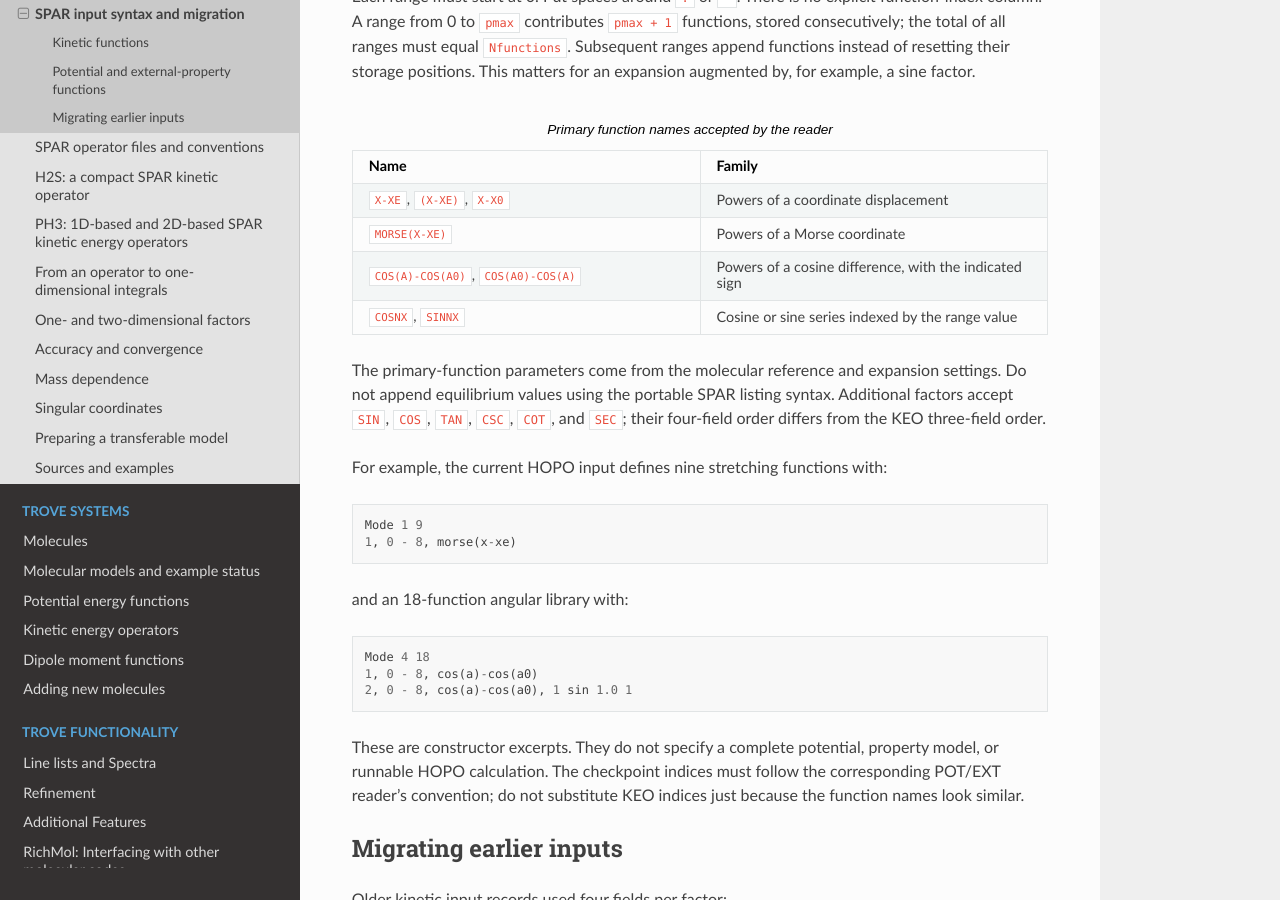
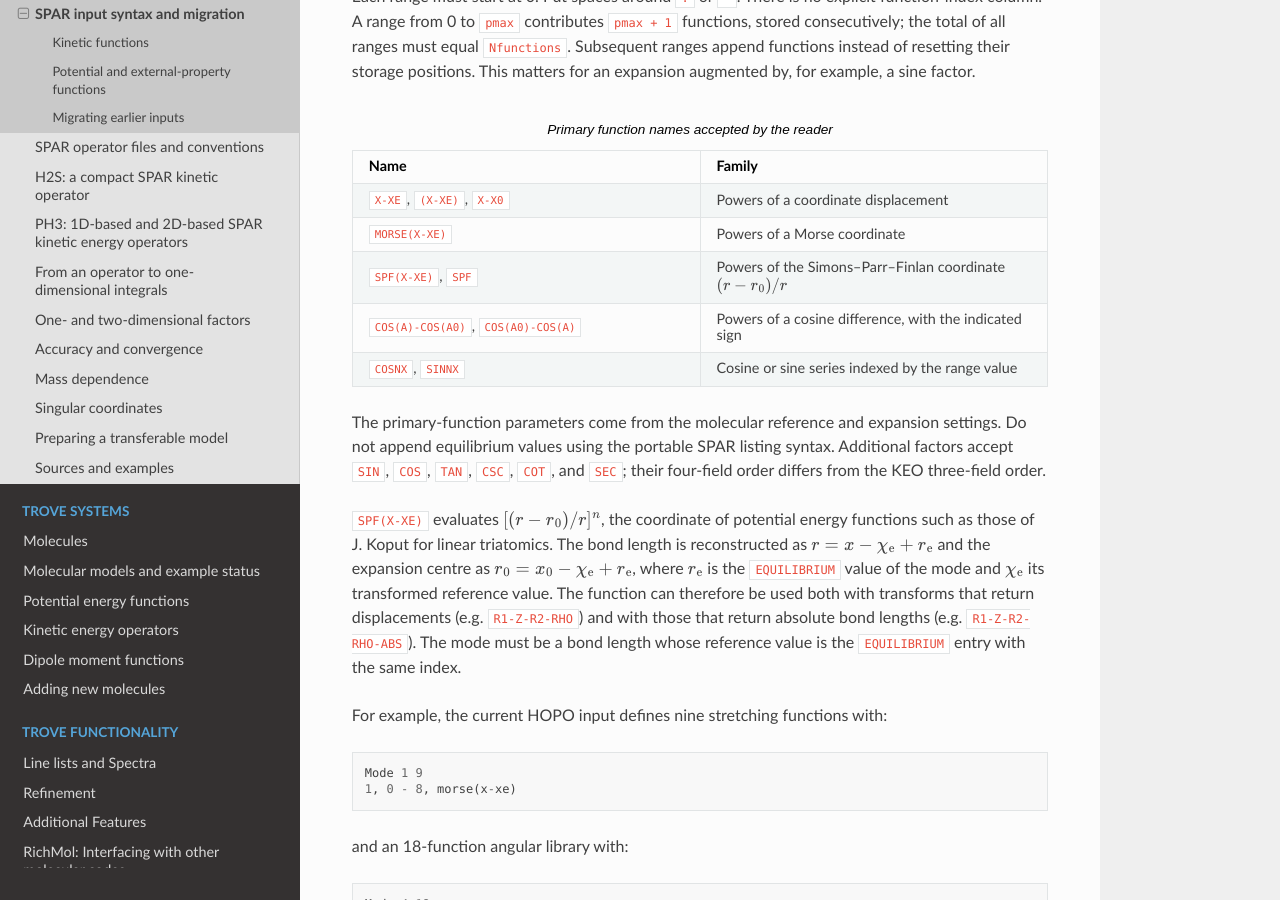
Before and after one commit to Trovemaster/TROVE, a Sphinx documentation site: the page built from docs/source/spar_input.rst, in a window 1280 px wide and 900 px high, scrolled down 1885 px. Built offline with Sphinx 7.4.7 and the Read the Docs theme 3.1.0, drawn with Linux system fonts in a browser that asks for light colours.

Commit message:
SPAR: add SPF(X-XE) basic function; fix KEO compaction and BasisRestore for restored non-rigid fields
* New POT/EXT basic function SPF(X-XE) (alias SPF): ((r-r0)/r)**n with the bond
  length reconstructed from the transformed coordinate, valid for displacement
  (R1-Z-R2-RHO) and absolute (R1-Z-R2-RHO-ABS) transforms. Needed for Koput-type
  PEFs in Simons-Parr-Finlan coordinates. Documented in spar_input.rst.
* FLCompact_and_combine_(three_)fields_sparse: limit Ncoeffmax to the number of
  coefficients of the fields. A kinetic.chk of the non-rigid EKE (e.g.
  KINETIC_XYZ_EKE_BOND) stores 6 terms while NKinOrder=8 implies 45; reading it
  at CONTROL step 2 read out of bounds and crashed (HCO+).
* BasisRestore: associate fl with trove%poten before using it in ArrayStart
  (unassociated pointer, caught with -fcheck=all).

```diff
--- a/docs/source/spar_input.rst
+++ b/docs/source/spar_input.rst
@@ -108,6 +108,8 @@ example, a sine factor.
      - Powers of a coordinate displacement
    * - ``MORSE(X-XE)``
      - Powers of a Morse coordinate
+   * - ``SPF(X-XE)``, ``SPF``
+     - Powers of the Simons--Parr--Finlan coordinate :math:`(r-r_0)/r`
    * - ``COS(A)-COS(A0)``, ``COS(A0)-COS(A)``
      - Powers of a cosine difference, with the indicated sign
    * - ``COSNX``, ``SINNX``
@@ -118,6 +120,17 @@ expansion settings. Do not append equilibrium values using the portable
 SPAR listing syntax. Additional factors accept ``SIN``, ``COS``, ``TAN``,
 ``CSC``, ``COT``, and ``SEC``; their four-field order differs from the KEO
 three-field order.
+
+``SPF(X-XE)`` evaluates :math:`[(r-r_0)/r]^n`, the coordinate of potential
+energy functions such as those of J. Koput for linear triatomics. The bond
+length is reconstructed as :math:`r = x - \chi_{\rm e} + r_{\rm e}` and the
+expansion centre as :math:`r_0 = x_0 - \chi_{\rm e} + r_{\rm e}`, where
+:math:`r_{\rm e}` is the ``EQUILIBRIUM`` value of the mode and
+:math:`\chi_{\rm e}` its transformed reference value. The function can
+therefore be used both with transforms that return displacements (e.g.
+``R1-Z-R2-RHO``) and with those that return absolute bond lengths (e.g.
+``R1-Z-R2-RHO-ABS``). The mode must be a bond length whose reference value is
+the ``EQUILIBRIUM`` entry with the same index.
 
 For example, the current HOPO input defines nine stretching functions with::
 
```
Also changed, not shown: 1 other file.
